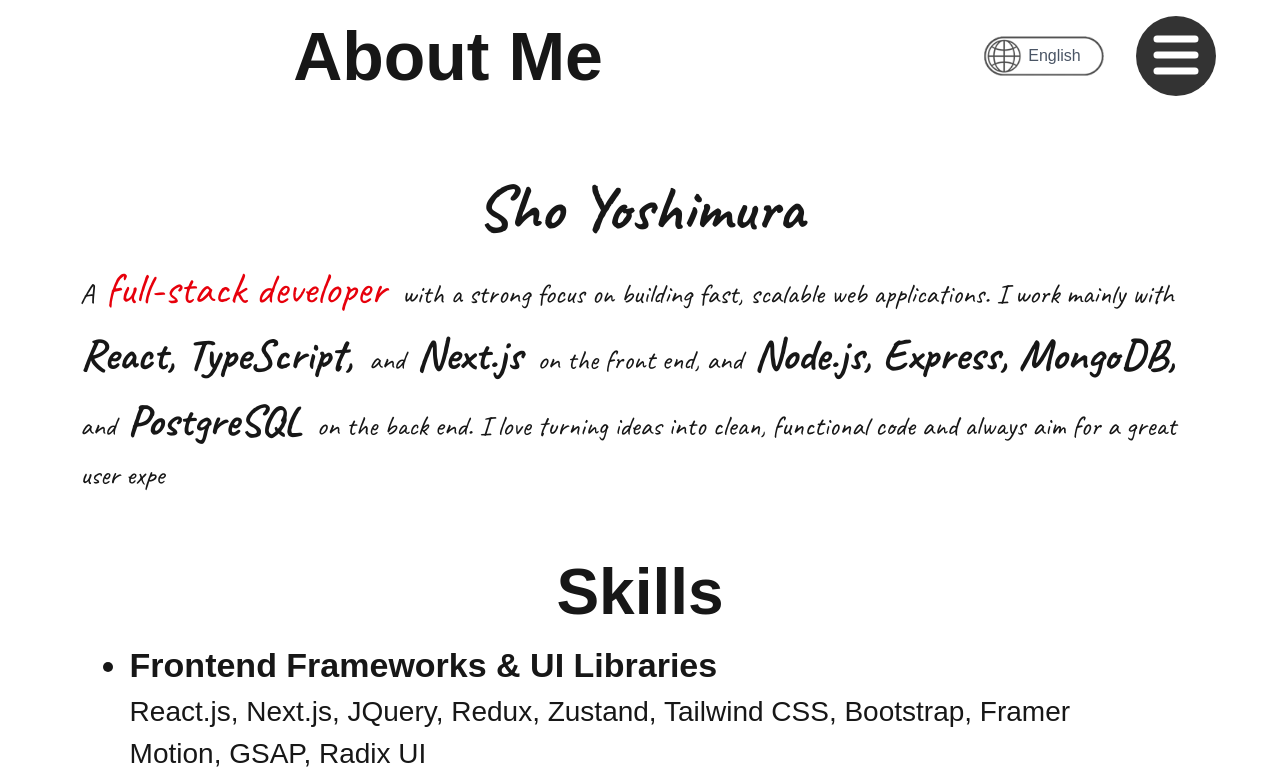
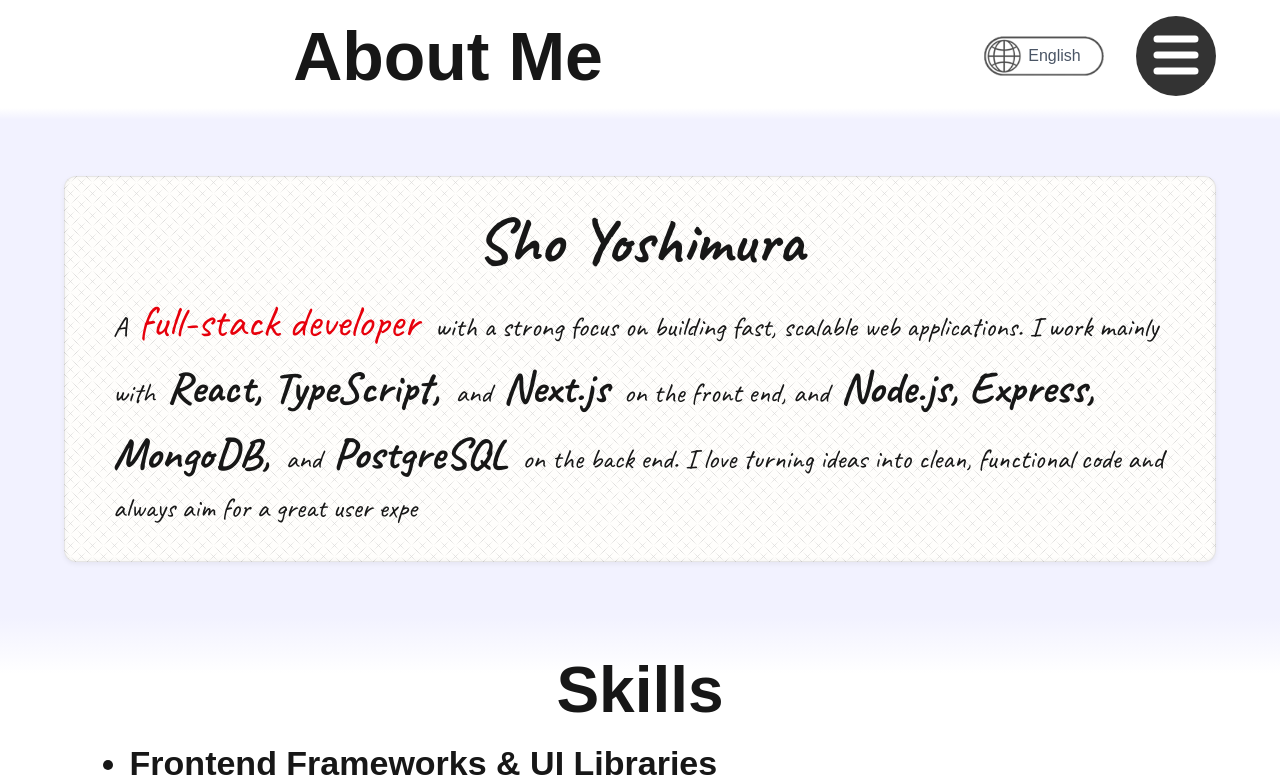
Before and after one commit to Sho8000/Portfolio-Ver4, a Next.js app: page /aboutme in a window 1280 px wide. Shown: the top 782 px of the page. Built offline with nearby package versions, Linux system fonts and the light colour scheme; a web font is replaced by a local one.

Commit message:
fixed aboutme bg and added paperBG into handwriting part

```diff
--- a/src/app/(components)/Aboutme/Aboutme.tsx
+++ b/src/app/(components)/Aboutme/Aboutme.tsx
@@ -49,9 +49,9 @@ export default function AboutmeIAm() {
   }, [aboutMe,data.language]);
 
   return (
-    <section className="w-[100%]" style={{ fontFamily: aboutMeFont }}>
-      <div className={`flex flex-col items-center m-auto ${Styles.container}`}>
-        <h2 className={`${Styles.titleFont}`} >{aboutMe.myName}</h2>
+    <section className="w-[100%] bg-[linear-gradient(to_bottom,_rgba(242,242,255,0)_0%,_#f2f2ff_2%,_#f2f2ff_90%,_rgba(242,242,255,0)_100%)] pt-[0.5vh] pb-[10vh] -mt-[0.5vh] -mb-[10vh]" style={{ fontFamily: aboutMeFont }}>
+      <div className={`flex flex-col items-center m-auto ${Styles.container} ${Styles.paperBG}`}>
+        <h2 className={`mb-[1.5rem] ${Styles.titleFont}`} >{aboutMe.myName}</h2>
         <h2 className="mx-[1rem]">
           {aboutMe.selfIntroduction.map((word,wordIndex)=>{
               const wordType = aboutMe.selfIntroductionStringType[wordIndex]
--- a/src/app/(components)/Aboutme/AboutmePage.module.css
+++ b/src/app/(components)/Aboutme/AboutmePage.module.css
@@ -77,6 +77,18 @@
 }
 
 /* Layout Responsive */
+.paperBG{
+  background-color: #fffefc;
+  border: 1px rgba(128, 128, 128, 0.345) solid;
+  background-image: url(../../../../public/LandingpageImages/bg-paperStyle.png);
+  border: 1px solid rgba(128, 128, 128, 0.2);
+  border-radius: 12px;
+  box-shadow:
+    0 2px 5px rgba(0,0,0,0.06),
+    inset 0 0 5px rgba(0,0,0,0.05);
+  padding: 2rem;
+}
+
 @media only screen and (min-width:1001px){
   .container{
     width: 90%;
--- a/src/app/(components)/Aboutme/Experiences.tsx
+++ b/src/app/(components)/Aboutme/Experiences.tsx
@@ -9,7 +9,7 @@ export default function Experiences() {
   const aboutMe = data.aboutMe;
 
   return (
-    <section className="w-[100%]">
+    <section className="w-[100%] bg-[linear-gradient(to_bottom,_rgba(242,242,255,0)_0%,_#f2f2ff_10%,_#f2f2ff_90%,_rgba(242,242,255,0)_100%)] pt-[8vh] pb-[10vh] -mt-[8vh] -mb-[10vh]">
       <div className={`flex flex-col items-center text-center m-auto ${Styles.container}`}>
         <h2 className={`${Styles.titleFont}`}>{aboutMe.aboutTitles[1]}</h2>
 
--- a/src/app/(components)/Home/IAmSection/IAmSection.module.css
+++ b/src/app/(components)/Home/IAmSection/IAmSection.module.css
@@ -55,6 +55,17 @@
 }
 
 /* Layout Responsive */
+.paperBG{
+  background-color: #fffefc;
+  border: 1px rgba(128, 128, 128, 0.345) solid;
+  background-image: url(../../../../../public/LandingpageImages/bg-paperStyle.png);
+  border: 1px solid rgba(128, 128, 128, 0.2);
+  border-radius: 12px;
+  box-shadow:
+    0 2px 5px rgba(0,0,0,0.06),
+    inset 0 0 5px rgba(0,0,0,0.05);
+  padding: 2rem;
+}
 @media only screen and (min-width:1001px){
   .container{
     display: flex;
--- a/src/app/(components)/Home/IAmSection/IAmSection.tsx
+++ b/src/app/(components)/Home/IAmSection/IAmSection.tsx
@@ -64,7 +64,8 @@ export default function IAM() {
         </div>
         <div className={`${Styles.textArea}`}>
           <h1 className={`${Styles.titleForPC} ${Styles.titleFont}`}>{data.landing.lading_titles[0]}</h1>
-          <h2 className={`${Styles.myName}`} style={{ fontFamily: aboutMeFont }}>{data.aboutMe.myName}</h2>
+          <div className={`${Styles.paperBG}`}>
+            <h2 className={`mb-[1.5rem] ${Styles.myName}`} style={{ fontFamily: aboutMeFont }}>{data.aboutMe.myName}</h2>
             <h2 style={{ fontFamily: aboutMeFont }}>
             {aboutMe.selfIntroduction.map((word,wordIndex)=>{
                 const wordType = aboutMe.selfIntroductionStringType[wordIndex]
@@ -108,6 +109,7 @@ export default function IAM() {
             </h2>
           </div>
         </div>
+      </div>
     </section>
   );
 }
```
Also changed, not shown: public/LandingpageImages/bg-paperStyle.png (added). Lines whose indentation alone changed are shown as unchanged.
